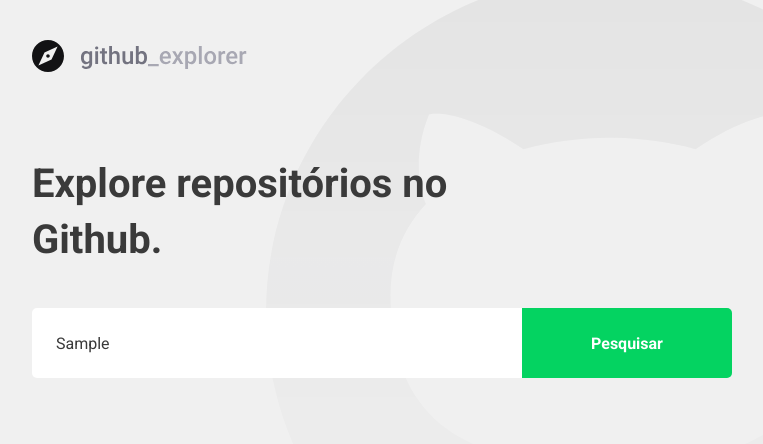
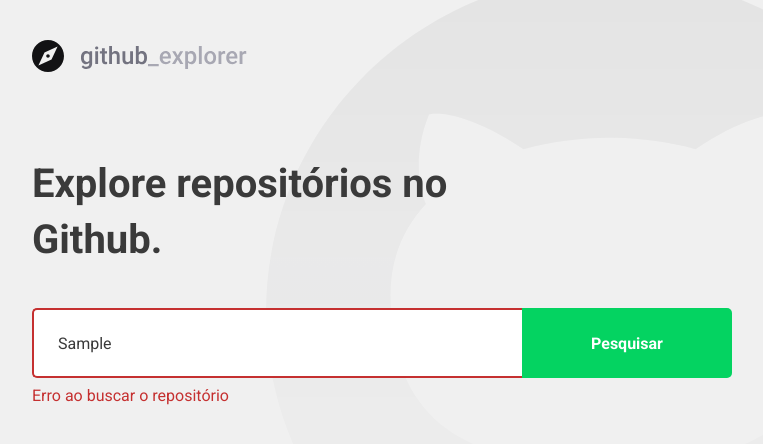
Before and after one commit to Victor-Fiamoncini/github_explorer, a React (Create React App) app: page / in a window 1280 px wide. Both pictures are taken after typing "Sample" into the empty fields and a click on the button "Pesquisar". Shown: the top 444 px of the page, without its empty margins (148-911 px from the left). Built offline with nearby package versions, Linux system fonts and the light colour scheme; no server answers.

Commit message:
feat: set error in form

```diff
--- a/src/context/RepositoryContext/index.tsx
+++ b/src/context/RepositoryContext/index.tsx
@@ -12,16 +12,12 @@
 
 	const getRepositories = useCallback(
 		async (repositoryName: string) => {
-			try {
-				const repositories = await githubClient.get(`repos/${repositoryName}`);
+			const repositories = await githubClient.get(`repos/${repositoryName}`);
 
-				setData({
-					...data,
-					repositories: [...data.repositories, repositories.data],
-				});
-			} catch {
-				console.log('Error to fetch repositories');
-			}
+			setData({
+				...data,
+				repositories: [...data.repositories, repositories.data],
+			});
 		},
 		[data]
 	);
--- a/src/pages/Dashboard/index.tsx
+++ b/src/pages/Dashboard/index.tsx
@@ -4,10 +4,11 @@
 import githubExplorerLogo from '../../assets/images/github-explorer-logo.svg';
 import { useRepository } from '../../context/RepositoryContext';
 
-import { Title, Form, Repositories } from './styles';
+import { Title, Form, Repositories, Error } from './styles';
 
 const Dashboard: React.FC = () => {
 	const [newRepository, setNewRepository] = useState('');
+	const [inputError, setInputError] = useState('');
 
 	const { repositories, getRepositories } = useRepository();
 
@@ -15,7 +16,20 @@
 		async (event: FormEvent<HTMLFormElement>) => {
 			event.preventDefault();
 
-			await getRepositories(newRepository);
+			if (!newRepository) {
+				setInputError('Digite o autor/nome do repositório');
+
+				return;
+			}
+
+			try {
+				await getRepositories(newRepository);
+
+				setNewRepository('');
+				setInputError('');
+			} catch {
+				setInputError('Erro ao buscar o repositório');
+			}
 		},
 		[getRepositories, newRepository]
 	);
@@ -24,7 +38,7 @@
 		<>
 			<img src={githubExplorerLogo} alt="Github Explorer" />
 			<Title>Explore repositórios no Github.</Title>
-			<Form onSubmit={handleNewRepositorySubmit}>
+			<Form hasError={!!inputError} onSubmit={handleNewRepositorySubmit}>
 				<input
 					type="text"
 					placeholder="Digite o nome do repositório"
@@ -33,6 +47,7 @@
 				/>
 				<button type="submit">Pesquisar</button>
 			</Form>
+			{inputError && <Error>{inputError}</Error>}
 			<Repositories>
 				{repositories.map(repository => (
 					<a key={repository.full_name} href="">
--- a/src/pages/Dashboard/styles.ts
+++ b/src/pages/Dashboard/styles.ts
@@ -1,5 +1,8 @@
-import styled from 'styled-components';
+/* eslint-disable indent */
+import styled, { css } from 'styled-components';
 import { rem, shade } from 'polished';
+
+import { FormProps } from './types';
 
 export const Title = styled.h1`
 	font-size: ${rem(40)};
@@ -9,7 +12,7 @@
 	max-width: 450px;
 `;
 
-export const Form = styled.form`
+export const Form = styled.form<FormProps>`
 	margin-top: 40px;
 	max-width: 700px;
 	display: flex;
@@ -17,9 +20,15 @@
 		flex: 1;
 		height: 70px;
 		padding: 0 24px;
-		border: 0;
 		border-radius: 5px 0 0 5px;
+		border: 2px solid ${props => props.theme.colors.white};
+		border-right: none;
 		color: ${props => props.theme.colors.primary};
+		${props =>
+			props.hasError &&
+			css`
+				border-color: ${props => props.theme.colors.messages.error};
+			`}
 		&::placeholder {
 			color: ${props => props.theme.colors.quartenary};
 		}
@@ -80,3 +89,9 @@
 		}
 	}
 `;
+
+export const Error = styled.span`
+	display: block;
+	color: ${props => props.theme.colors.messages.error};
+	margin-top: 8px;
+`;
--- /dev/null
+++ b/src/pages/Dashboard/types.ts
@@ -0,0 +1,3 @@
+export interface FormProps {
+	hasError: boolean;
+}
--- a/src/styles/themes/light.ts
+++ b/src/styles/themes/light.ts
@@ -13,7 +13,7 @@
 		messages: {
 			info: '',
 			success: '',
-			error: '',
+			error: '#c53030',
 		},
 	},
 	fonts: {
```
